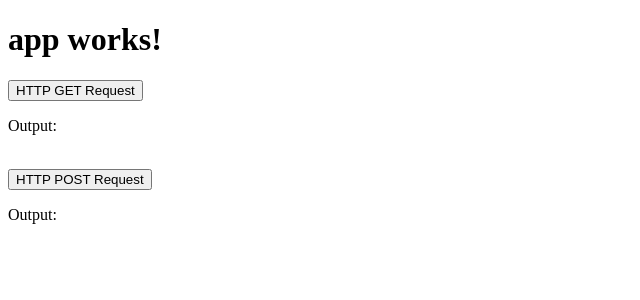
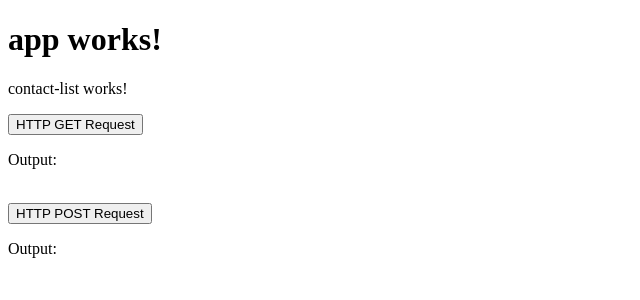
Before and after one commit to islamhaqq/Angular-RESTful-Service, an Angular app: page / in a window 1280 px wide. Shown: the top 300 px of the page, without its empty margins (0-640 px from the left). Built offline with nearby package versions, Linux system fonts and the light colour scheme.

Commit message:
render ContactListComponent

```diff
--- a/src/app/app.component.html
+++ b/src/app/app.component.html
@@ -1,4 +1,5 @@
 <h1>
   {{title}}
 </h1>
+<contact-list></contact-list>
 <http-test></http-test>
```
